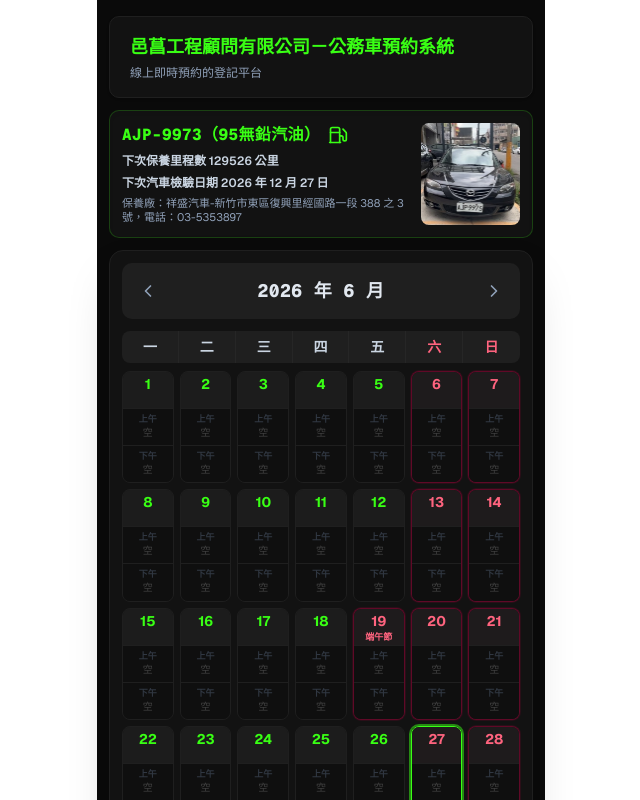
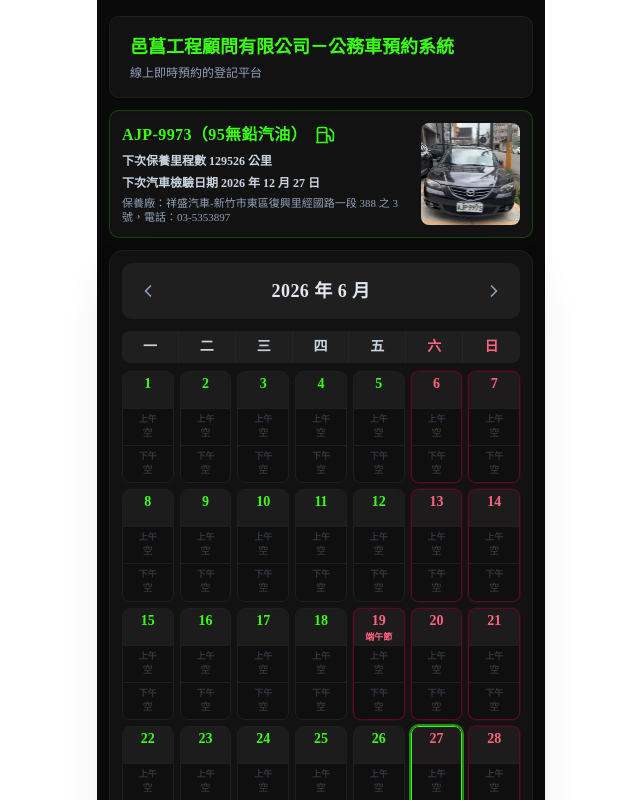
Before and after one commit to nash1399-rgb/AJP-9973-MAZDA, a Next.js app: page / in a window 1280 px wide. Shown: the top 800 px of the page, without its empty margins (319-959 px from the left). Built offline with nearby package versions, Linux system fonts and the light colour scheme; no server answers; the database is empty.

Commit message:
style: 中文字體設為標楷體，英文與數字設為 Times New Roman

```diff
--- a/components/vehicle-booking.tsx
+++ b/components/vehicle-booking.tsx
@@ -178,10 +178,13 @@ export function VehicleBooking() {
   const monthBookerName = pending?.kind === "cancel" ? pending.name : ""
 
   return (
-    // 外層：採用與目標網站一致的純黑背景 [#0a0a0a]，基礎字色改為 slate-100
-    <div className="mx-auto flex w-full max-w-md flex-col gap-3 px-3 py-4 min-h-screen bg-[#0a0a0a] text-slate-100 font-sans">
+    // 💡 關鍵改動：設定英文字體為 'Times New Roman'，中文字體為 'BiauKai', 'DFKai-SB' (標楷體標準系統名稱)
+    <div
+      className="mx-auto flex w-full max-w-md flex-col gap-3 px-3 py-4 min-h-screen bg-[#0a0a0a] text-slate-100"
+      style={{ fontFamily: "'Times New Roman', 'BiauKai', 'DFKai-SB', 'Marko Horc', serif" }}
+    >
 
-      {/* Header card：深黑底色 [#121212] 與暗色細邊框 [#1f1f1f] */}
+      {/* Header card */}
       <header className="rounded-lg border border-[#1f1f1f] bg-[#121212] px-5 py-4 shadow-sm">
         <h1 className="text-balance text-lg font-bold text-[#39ff14]">
           邑菖工程顧問有限公司－公務車預約系統
@@ -193,7 +196,7 @@ export function VehicleBooking() {
       <div className="flex items-stretch gap-3 overflow-hidden rounded-lg border border-[#39ff14]/20 bg-[#121212] p-3 text-white shadow-inner">
         <div className="flex flex-1 flex-col justify-center gap-1.5">
           <div className="flex items-center gap-2">
-            <span className="font-mono text-base font-extrabold tracking-wide text-[#39ff14]">
+            <span className="text-base font-extrabold tracking-wide text-[#39ff14]">
               AJP-9973（95無鉛汽油）
             </span>
             <Fuel className="size-5 shrink-0 text-[#39ff14]" aria-hidden="true" />
@@ -221,7 +224,7 @@ export function VehicleBooking() {
           >
             <ChevronLeft className="size-5" />
           </button>
-          <span className="select-none font-mono text-lg font-extrabold tracking-wide text-slate-200">
+          <span className="select-none text-lg font-extrabold tracking-wide text-slate-200">
             {year} 年 {month} 月
           </span>
           <button
@@ -251,7 +254,7 @@ export function VehicleBooking() {
         <div className="mt-2 grid grid-cols-7 gap-1.5" onTouchStart={onTouchStart} onTouchEnd={onTouchEnd}>
           {cells.map((day, idx) => {
             const col = idx % 7
-            const weekend = col === 5 || col === 6 // 六與日
+            const weekend = col === 5 || col === 6
 
             if (day === null) return (
               <div key={`empty-${idx}`} className="min-h-[110px]" aria-hidden="true" />
@@ -280,10 +283,10 @@ export function VehicleBooking() {
                       : booked
                         ? "border-amber-500"
                         : isOff
-                          ? "border-rose-900/60 ring-1 ring-rose-900/20" // 🔴 放假日/六日：紅色細框
+                          ? "border-rose-900/60 ring-1 ring-rose-900/20"
                           : "border-[#1f1f1f]"
                   }
-                  ${isOff ? "bg-rose-950/25" : "bg-[#161616]"}`} // 🔴 放假日/六日：高質感暗紅襯底
+                  ${isOff ? "bg-rose-950/25" : "bg-[#161616]"}`}
               >
                 {/* date header */}
                 <div className="px-1 pt-0.5 pb-0.5 bg-[#1f1f1f]/80">
@@ -325,7 +328,7 @@ export function VehicleBooking() {
         《左右滑動或點箭頭切換月份；點擊時段預約，取消需輸入管制密碼1234》
       </p>
 
-      {/* Modal 彈窗：同步調整為純黑萊姆綠配色 */}
+      {/* Modal 彈窗 */}
       {pending && (
         <div className="fixed inset-0 z-50 flex items-center justify-center bg-black/80 p-4" onClick={closeModal}>
           <div className="w-full max-w-xs rounded-lg border border-[#1f1f1f] bg-[#121212] p-5 text-slate-100 shadow-2xl" onClick={(e) => e.stopPropagation()}>
@@ -374,7 +377,7 @@ export function VehicleBooking() {
                           disabled
                             ? "cursor-not-allowed border-neutral-800 bg-[#0f0f0f] text-neutral-700"
                             : selected
-                              ? "border-[#39ff14] bg-[#39ff14] text-black"
+                              ? "border-[#39ff14] bg-[#39ff14] text-black shadow-md shadow-[#39ff14]/20"
                               : "border-neutral-700 bg-[#1f1f1f] text-[#39ff14] hover:bg-neutral-800"
                         }`}
                       >
@@ -473,7 +476,8 @@ function SlotArea({
     >
       <span className="shrink-0 text-[9px] opacity-40 leading-none">{label}</span>
       {active ? (
-        <span className="w-full truncate px-0.5 text-center text-[11px] font-bold tracking-tight text-amber-300确定">
+        // 💡 修正處：將前一版漏打的「300确定」改正為乾淨的「text-amber-300」
+        <span className="w-full truncate px-0.5 text-center text-[11px] font-bold tracking-tight text-amber-300">
           {booker}
         </span>
       ) : (
```
